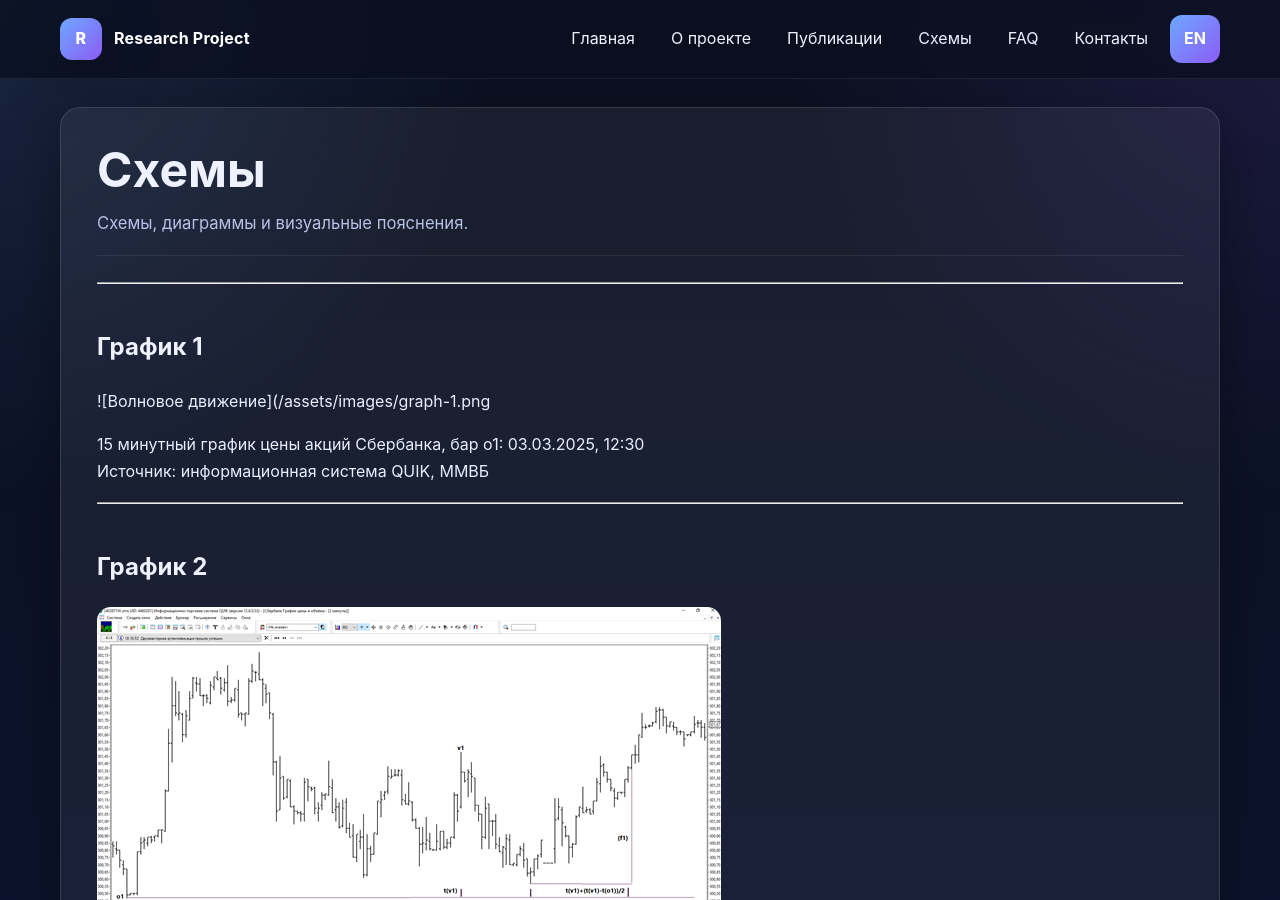
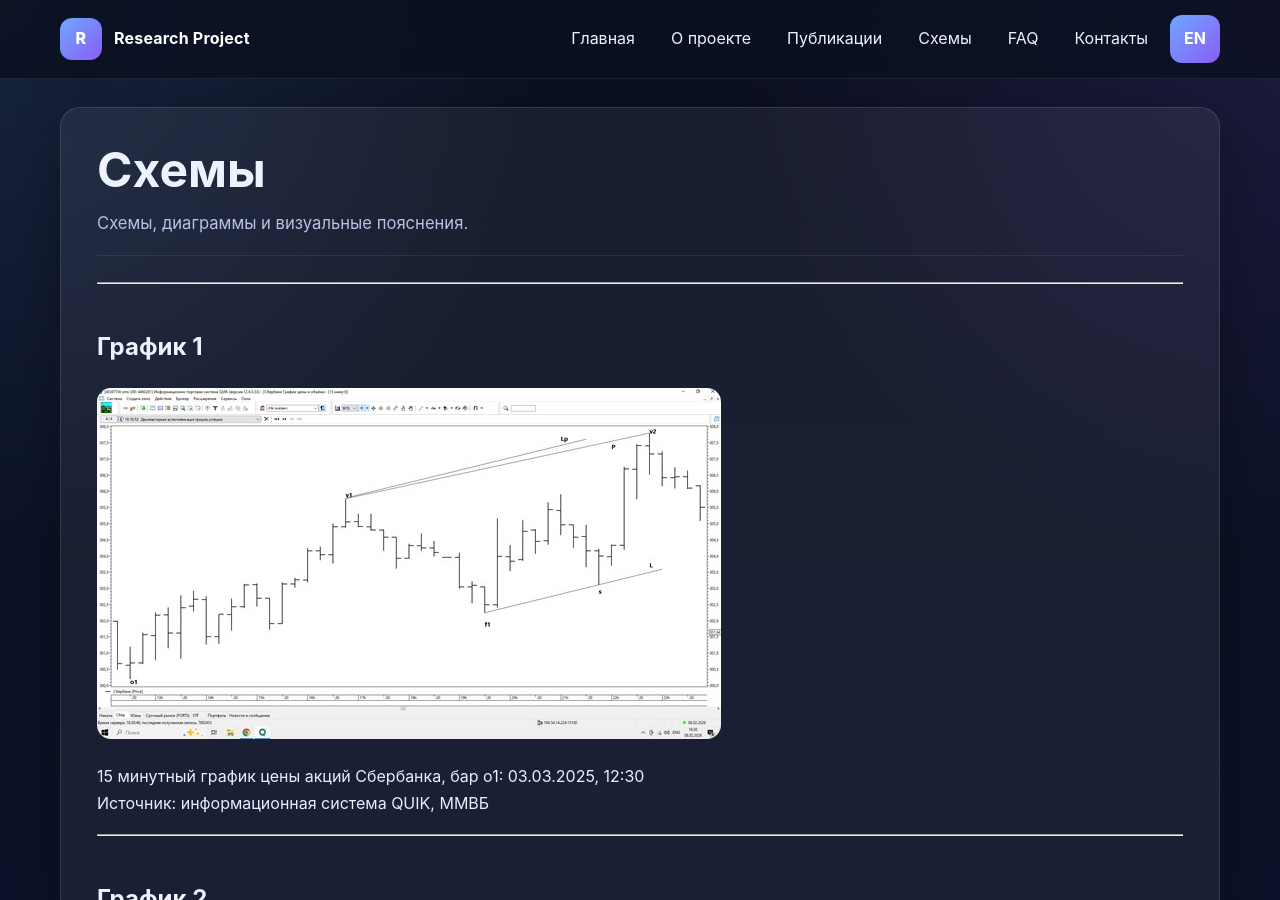
Before and after one commit to naoumov-ilia/naoumov-ilia.github.io, a Jekyll site: the page built from ru/diagrams.md, in a window 1280 px wide and 900 px high. Built offline with Jekyll 4.4.1, drawn with Linux system fonts in a browser that asks for light colours.

Commit message:
Update diagrams.md

```diff
--- a/ru/diagrams.md
+++ b/ru/diagrams.md
@@ -12,7 +12,7 @@ permalink: /ru/diagrams/
 
 ## График 1 {#graph-1}
 
-![Волновое движение]({{ '/assets/images/graph-1.png' | relative_url }}
+![Волновое движение](/assets/images/graph-1.png)
 
 
 
```
